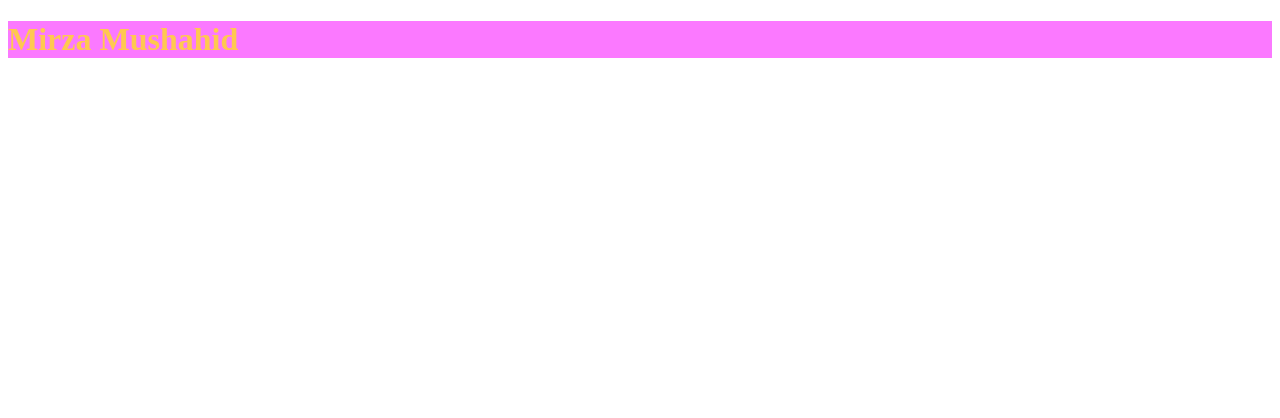
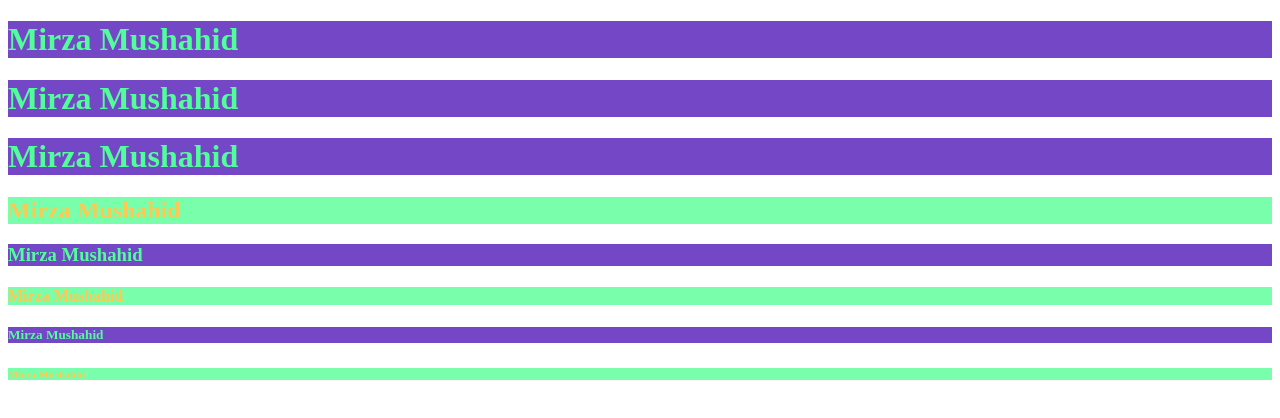
Before and after one commit to mirzamushahid123/Mysite1, a plain HTML site: page index.html in a window 1280 px wide. Drawn offline with Linux system fonts and the light colour scheme.

Commit message:
Update index.html

```diff
--- a/index.html
+++ b/index.html
@@ -3,15 +3,28 @@
 <head>
     <title></title>
     <style type="text/css"  >
-    h1{ background-color: rgb(251, 121, 255)
-    ;color: rgb(255, 200, 80);
+    h1,h3,h5{ background-color: #7447c7;color: #50ff99;}
+    h2,h4,h6{ background-color: #79ffac;color: rgb(255, 200, 80);}
 
-    }
 
-    </style>
- </head>
+
+
+
+
+
+     </style>
+</head>
 <body>
+
+
  <h1>Mirza Mushahid</h1>
+ <h1>Mirza Mushahid</h1>
+ <h1>Mirza Mushahid</h1>
+ <h2>Mirza Mushahid</h2>
+ <h3>Mirza Mushahid</h3>
+ <h4>Mirza Mushahid</h4>
+ <h5>Mirza Mushahid</h5>
+ <h6>Mirza Mushahid</h6>
 
 </body>
 </html>
```
